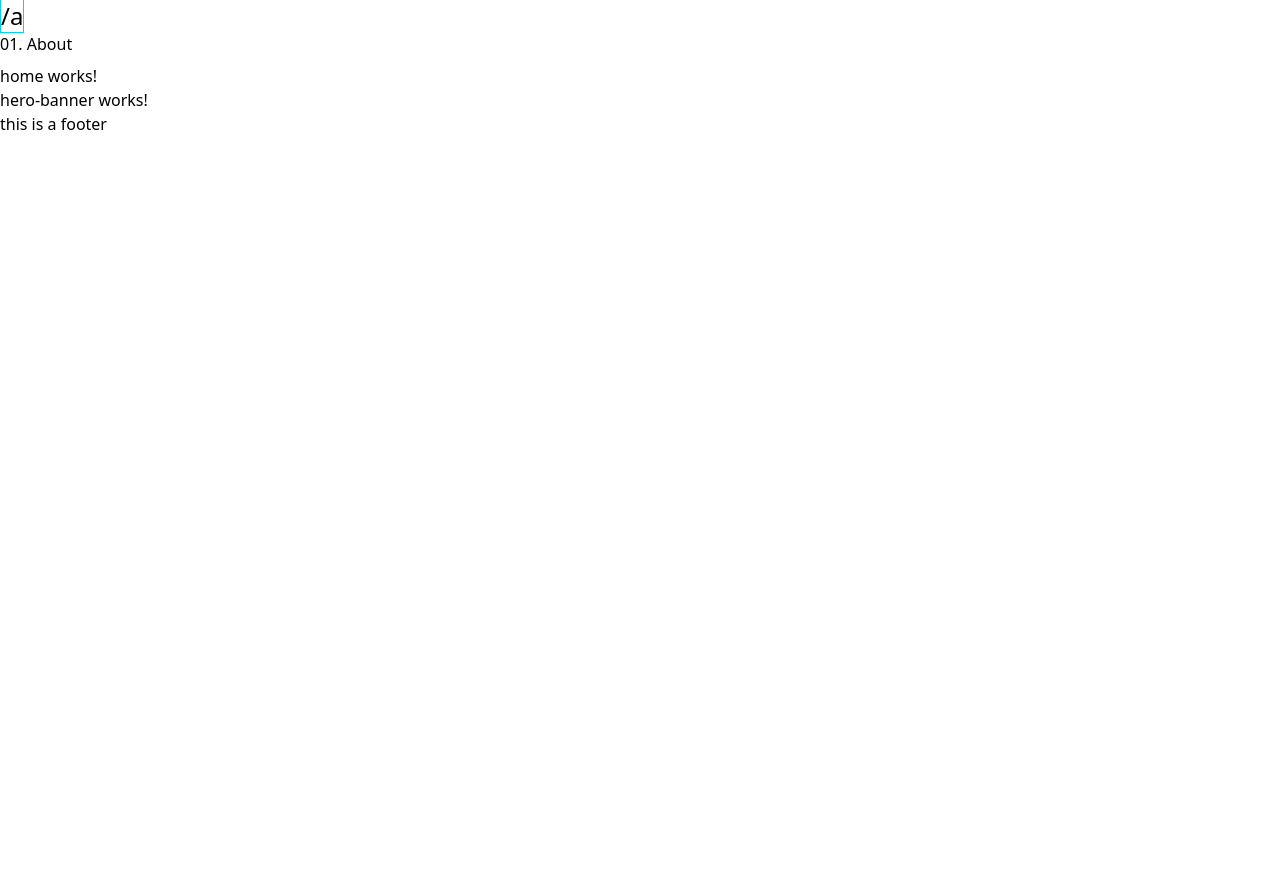
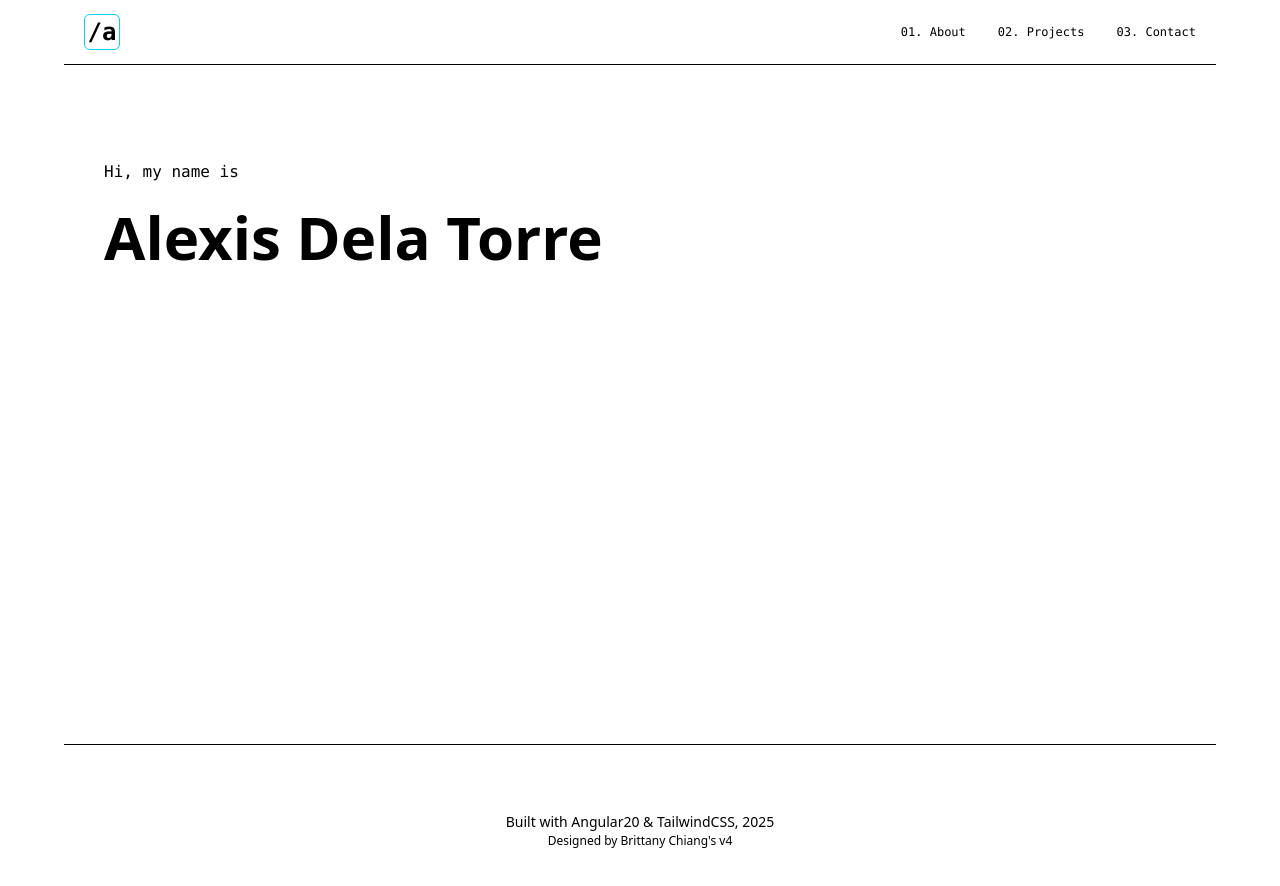
Before and after one commit to alexisnapoles/alexis-portfolio, an Angular app: page / in a window 1280 px wide. Shown: the top 886 px of the page. Before the commit the page ends 800 px from the top, so only its background shows below. Built offline with nearby package versions, Linux system fonts and the light colour scheme.

Commit message:
modified: (features) : [layout, spacing, and sizing]

```diff
--- a/src/app/app.html
+++ b/src/app/app.html
@@ -1,12 +1,17 @@
-<header class="absolute inset-x-0 top-0 z-50 backdrop-blur-2xl">
-  <!-- dito ilalagay ang navigation at ang "logo" -->
-  <div>
+<header class="fixed inset-x-0 top-0 w-[90svw] mx-auto z-50 backdrop-blur-sm border-b">
+  <div class="h-16 flex items-center justify-between px-5">
     <a routerLink="/">
-      <span class="border border-cyan-400 text-2xl hover:border-cyan-300">/a</span>
+      <span
+        class="grid h-9 w-9 place-items-center rounded-md border border-cyan-400 text-2xl hover:border-cyan-300 font-mono font-bold"
+        >/a</span
+      >
       <span class="sr-only">Home</span>
     </a>
-    <nav class="hidden md:flex items-center gap-8">
+    <!-- note to self [delet after]: hidden md:flex this hides the navigation options when in md breakpoint -->
+    <nav class="hidden md:flex items-center gap-8 font-mono text-xs">
       <a routerLink="/" class="hover:text-cyan-400">01. About</a>
+      <a routerLink="/" class="hover:text-cyan-400">02. Projects</a>
+      <a routerLink="/" class="hover:text-cyan-400">03. Contact</a>
     </nav>
   </div>
 </header>
@@ -15,4 +20,10 @@
   <router-outlet />
 </main>
 
-<footer>this is a footer</footer>
+<footer class="border-t border-b w-[90svw] mx-auto py-16">
+  <div class="container text-center text-foreground/60">
+    <span class="text-sm">Built with Angular20 & TailwindCSS, {{ year() }}</span>
+    <br />
+    <p class="text-xs">Designed by Brittany Chiang's v4</p>
+  </div>
+</footer>
--- a/src/app/app.ts
+++ b/src/app/app.ts
@@ -1,6 +1,5 @@
-import { Component, signal } from '@angular/core';
-import { RouterOutlet } from '@angular/router';
-import { RouterLink } from '@angular/router';
+import { Component, computed, signal } from '@angular/core';
+import { RouterOutlet, RouterLink } from '@angular/router';
 
 @Component({
   selector: 'app-root',
@@ -10,4 +9,7 @@ import { RouterLink } from '@angular/router';
 })
 export class App {
   protected readonly title = signal('portfolio');
+
+  protected readonly now = signal(new Date());
+  year = computed(() => this.now().getFullYear());
 }
--- a/src/app/pages/home/home.html
+++ b/src/app/pages/home/home.html
@@ -1,2 +1 @@
-<p>home works!</p>
 <app-hero-banner />
--- a/src/app/shared/components/hero-banner/hero-banner.html
+++ b/src/app/shared/components/hero-banner/hero-banner.html
@@ -1 +1,9 @@
-<p>hero-banner works!</p>
+<section
+  class="container min-h-[70svh] md:min-h-[85svh] grid place-items-center md:place-items-start py-24 w-[90svw] mx-auto"
+  id="top"
+>
+  <div class="w-full max-w-4xl px-10">
+    <p class="font-mono mb-4">Hi, my name is</p>
+    <h1 class="text-4xl md:text-6xl font-extrabold leading-tight">Alexis Dela Torre</h1>
+  </div>
+</section>
```
